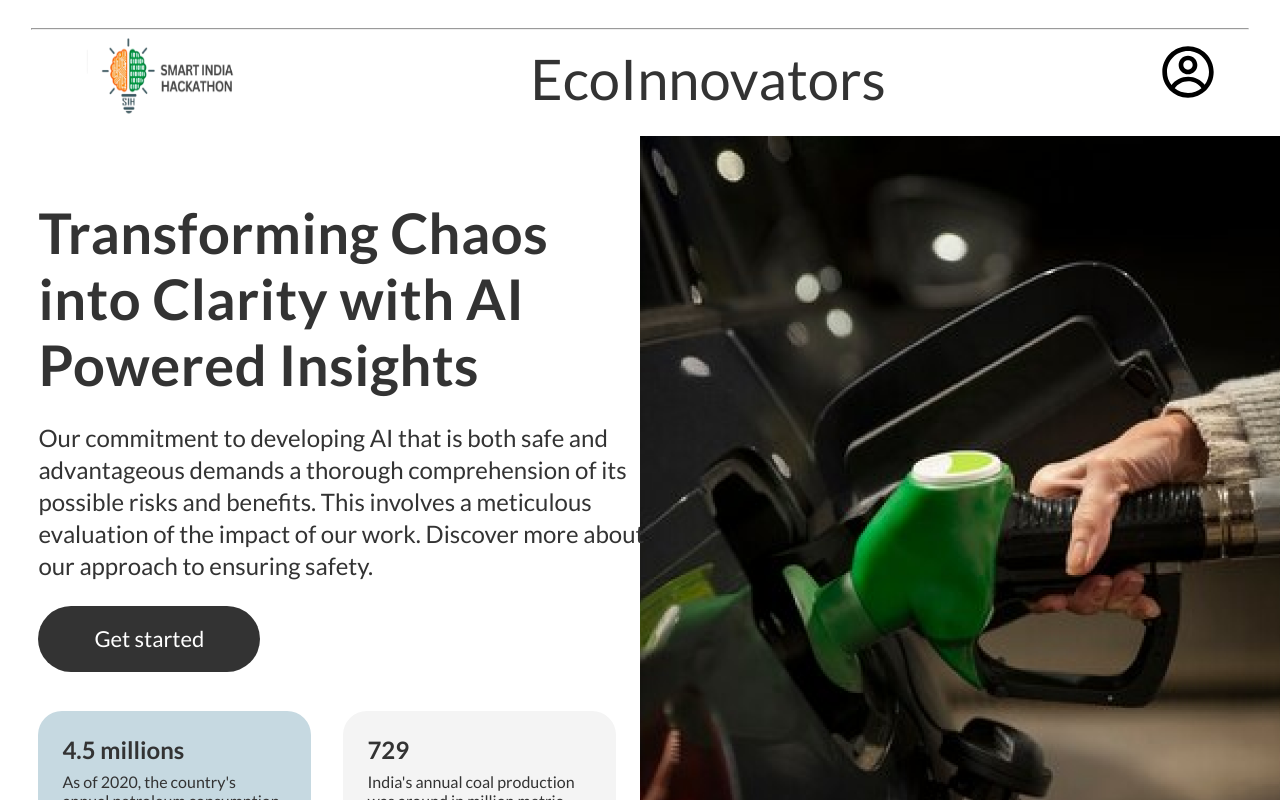
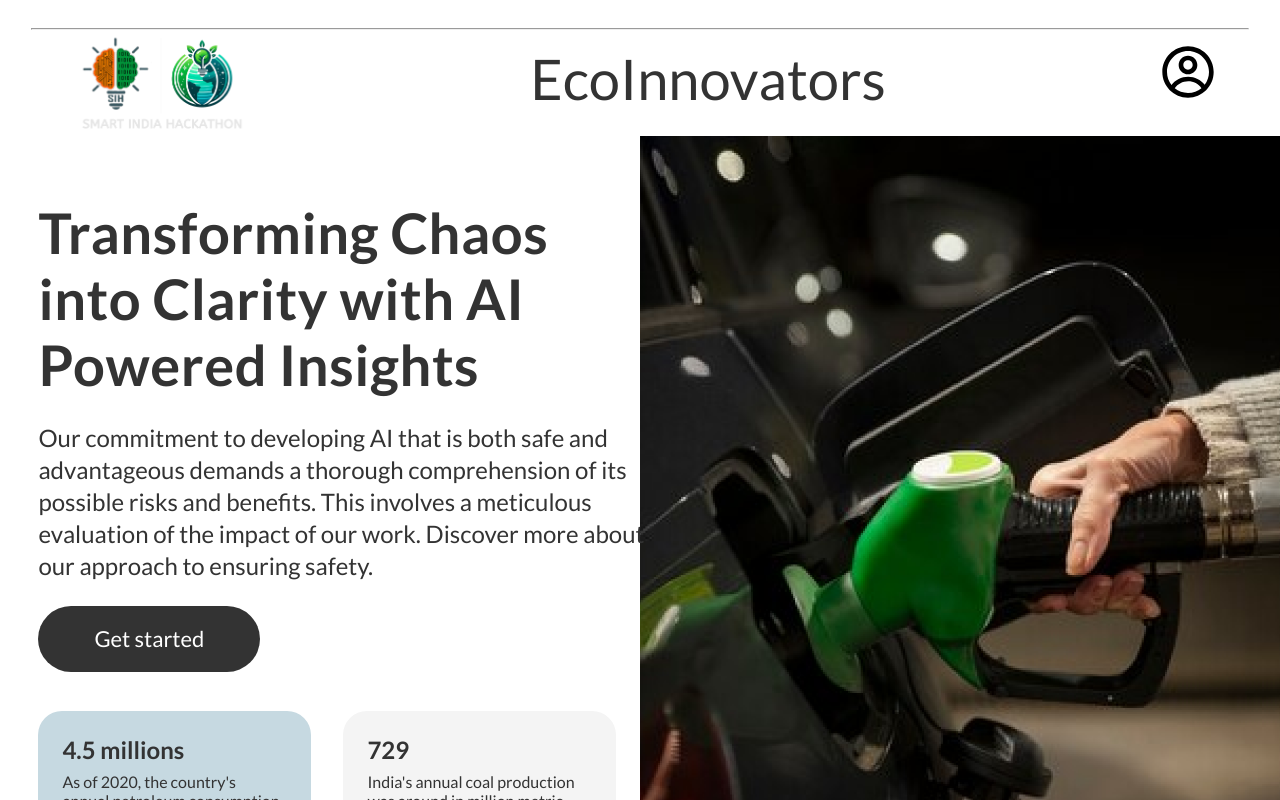
Before and after one commit to Shreyaanp/Ecoinnovators-frontend, a React (Create React App) app: page / in a window 1280 px wide. Shown: the top 800 px of the page. Built offline with nearby package versions, Linux system fonts and the light colour scheme; a web font is replaced by a local one.

Commit message:
landing page

```diff
--- a/src/Components/LPheader1.css
+++ b/src/Components/LPheader1.css
@@ -170,5 +170,4 @@
   .sihlogo{
     width: 15vw;
     height: 30vh;
-
   }
--- a/src/Components/LPheader1.js
+++ b/src/Components/LPheader1.js
@@ -11,7 +11,7 @@ function LPheader1() {
           <div className="div">
             <hr className="line"/>
             <div className="login_button">
-            <img alt="" className='sihlogo' src="/SIH_logo.png" />
+            <img alt="" className='sihlogo' src="/15.png"  />
             <p>EcoInnovators</p>
            <Link to="home" className='link'><CgProfile /></Link>
             </div>
```
Also changed, not shown: public/15.png (added).
